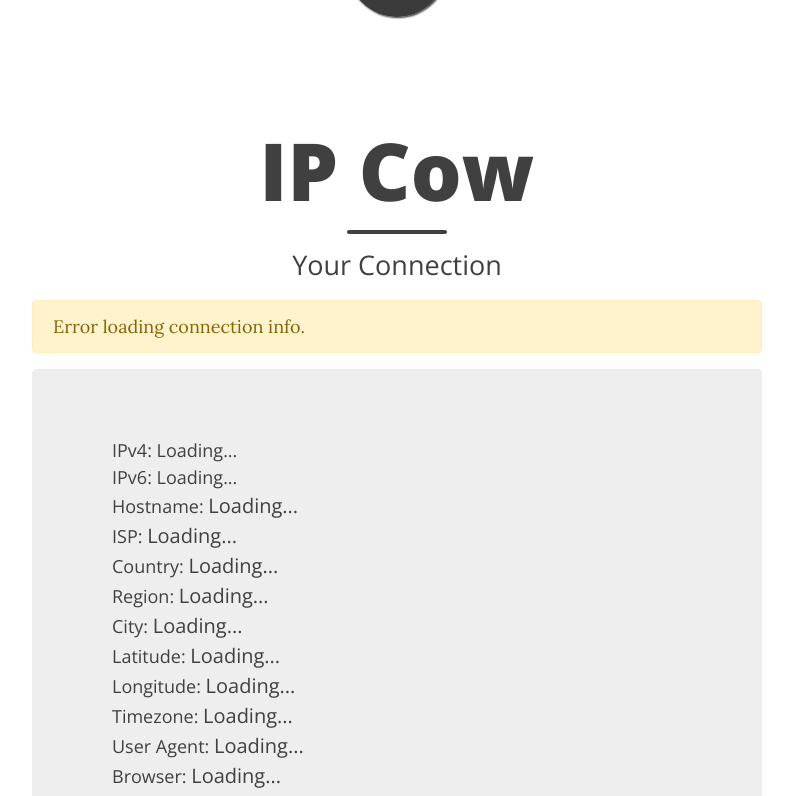
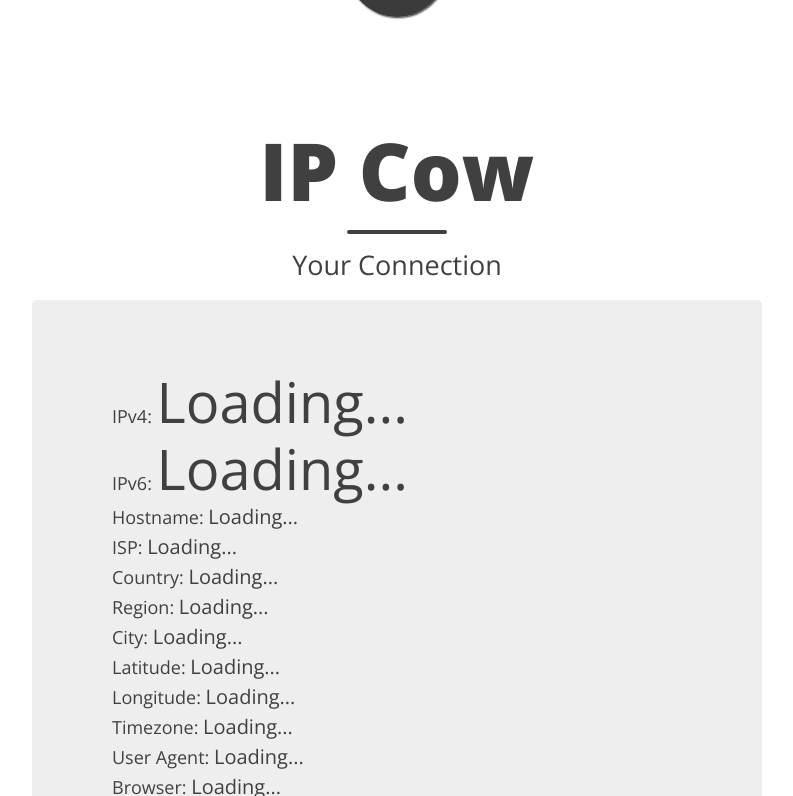
Before and after one commit to MichalAFerber/ipcow, a Jekyll site: the page built from index.html, in a window 1280 px wide and 900 px high, cut to the strip 104-900 px from the top of the window. Shown: the whole strip, without its empty margins (243-1036 px from the left). Built offline with Jekyll 4.4.1, drawn with Linux system fonts in a browser that asks for light colours; the list of posts is cut into pages by our own code; comment, search, counter and statistics services are not loaded.

Commit message:
Customizing site theme

```diff
--- a/index.html
+++ b/index.html
@@ -5,12 +5,12 @@
 share-description: "IP Cow is a free service that shows you the public IP address of your device along with information about your computer and web browser. IP Cow also offers an Ookla Speedtest and other network resources and tools."
 # full-width: true
 ---
-<div class="alert alert-warning" role="alert">Error loading connection info.</div>
+<div class="alert alert-warning" role="alert" style="display: none;">Error loading connection info.</div>
 <div class="main-explain-area jumbotron">
   <section style="margin: 20px;">
     <ul class="list-unstyled">
-      <li>IPv4: <span class="display-6" id="ipv4-display">Loading...</span></li>
-      <li>IPv6: <span class="display-6" id="ipv6-display">Loading...</span></li>
+      <li>IPv4: <span class="display-4" id="ipv4-display">Loading...</span></li>
+      <li>IPv6: <span class="display-4" id="ipv6-display">Loading...</span></li>
       <li>Hostname: <span class="lead" id="hostname">Loading...</span></li>
       <li>ISP: <span class="lead" id="isp">Loading...</span></li>
       <li>Country: <span class="lead" id="country">Loading...</span></li>
```
